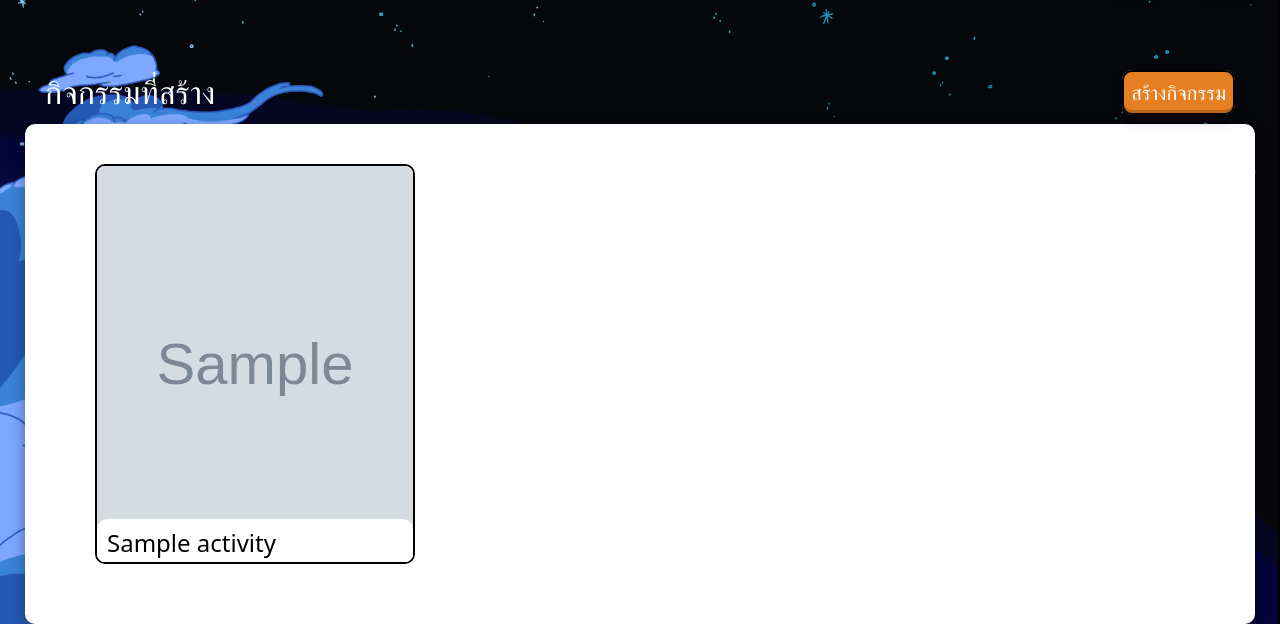
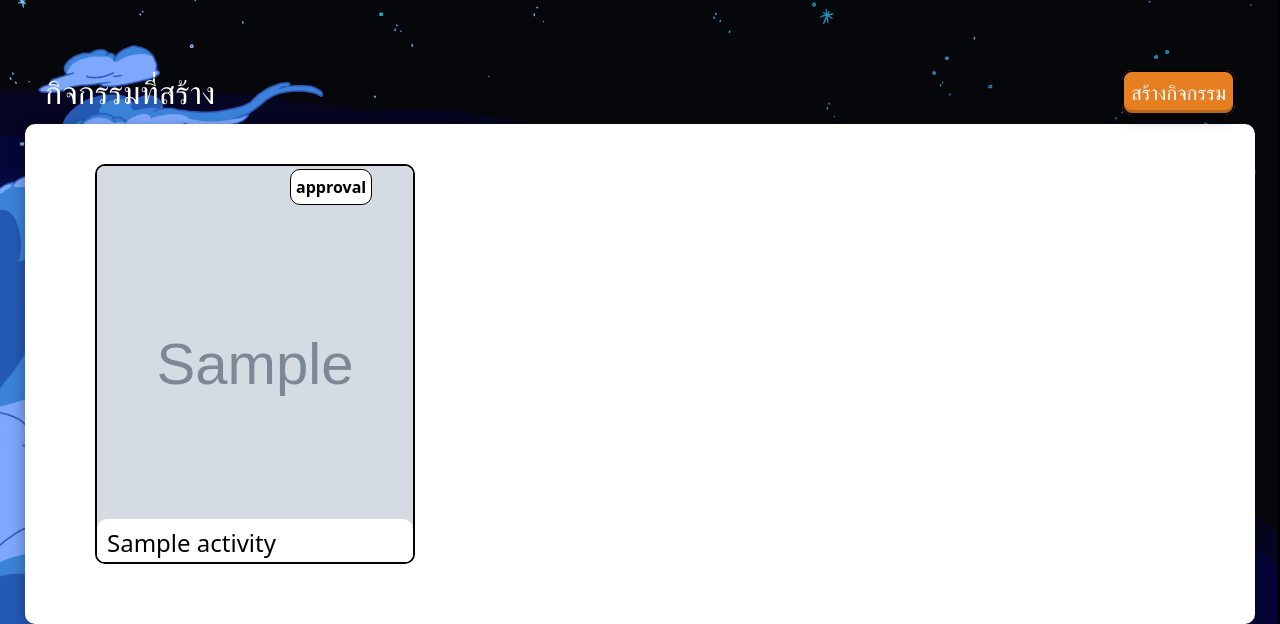
Before and after one commit to Teset13118/ServerSideWeb-Project, a Django app: page /Organizer/ in a window 1280 px wide. Shown: the part 57-681 px from the top of the page. Run offline with Django 5.2, Linux system fonts and the light colour scheme; a user stored in the database is signed in; tables that the repository leaves empty hold one stand-in row (values such as "Sample post"); grey boxes marked "Sample" are stand-in pictures; some libraries are stand-ins or nearby versions.

Commit message:
is approve

```diff
--- a/project_event_management/event_web/static/style.css
+++ b/project_event_management/event_web/static/style.css
@@ -576,6 +576,22 @@ body {
     flex-wrap: wrap;
     box-shadow: rgba(0, 0, 0, 0.35) 0px 5px 15px;
 }
+.box_approve{
+    position: absolute;
+    z-index: 1;
+    width: 21.5%;
+    display: flex;
+    justify-content: right;
+    margin-top: 3px;
+}
+.content_approve{
+    color: black;
+    width: fit-content;
+    padding: 5px;
+    border-radius: 10px;
+    border-style: solid;
+    border-width: 1px;
+}
 
 /* activity_comment_section */
 
--- a/project_event_management/event_web/templates/organizer/o_home.html
+++ b/project_event_management/event_web/templates/organizer/o_home.html
@@ -18,6 +18,10 @@ Home
         {% for i in activity %}
         {% if i.organizer_id == user.id  %}
         <a class="block_event" href="{% url 'url_p_activitypage' i.id %}">
+            <div class="box_approve">
+                <p class="content_approve" style="background-color: white;">
+                    <b>{{ i.is_approve }}</b></p>
+            </div>
             {% if i.activityimage_set.all %}
                 <img src="{{ i.activityimage_set.first.image_path.url }}" alt="" class="small_pic">
             {% else %}
--- a/project_event_management/event_web/templates/participants/p_home.html
+++ b/project_event_management/event_web/templates/participants/p_home.html
@@ -30,6 +30,7 @@ Home
     </div>
     <div class="home">
             {% for i in activity %}
+            {% if i.is_approve == "Approved" %}
             <a class="block_event" href="{% url 'url_p_activitypage' i.id %}">
                 {% if i.activityimage_set.all %}
                     <img src="{{ i.activityimage_set.first.image_path.url }}" alt="" class="small_pic">
@@ -44,6 +45,7 @@ Home
                     <p class="short_description" style="font-size: 16px;"><b>{{ i.short_description }}</b></p>
                 </div>
             </a>
+            {% endif %}
         {% empty %}
         <h2 style="align-self: center;">ยังไม่มีกิจกรรม</h2>
         {% endfor %}
--- a/project_event_management/event_web/templates/participants/p_profile_edit.html
+++ b/project_event_management/event_web/templates/participants/p_profile_edit.html
@@ -5,6 +5,7 @@ Profile_edit
 {% endblock %}
 
 {% block content %}
+<a href="{% url 'url_profile' %}" class="btn_back"><b>Back</b></a>
 <div class="main_profile">
     <div class="ex3">
         <h2 class="ghost" style="color: white;">แก้ไขข้อมูล</h2>
--- a/project_event_management/event_web/urls.py
+++ b/project_event_management/event_web/urls.py
@@ -18,6 +18,7 @@ urlpatterns = [
     path("activity/<int:activity_id>", ViewActivity.as_view(), name="url_p_activitypage"),
     path("create_activity/", View_CreateActivity.as_view(), name="url_o_createactivity"),
     path("edit_activity/<int:activity_id>", EditActivity.as_view(), name="url_mo_editactivity"),
+    path("delete_activity/<int:activity_id>", DeleteActivity.as_view(), name="url_mo_deleteactivity"),
 
     path("manage/users/", ViewManageUser.as_view(), name="url_m_manageusers"),
     path("manage/users/delete/<int:user_id>/", ViewManageUser.as_view(), name="url_m_deleteusers"),
--- a/project_event_management/event_web/views.py
+++ b/project_event_management/event_web/views.py
@@ -144,7 +144,7 @@ class ViewActivity(View):
         })
     def post(self, request, activity_id):
         activity = Activity.objects.get(id=activity_id)
-        action = request.POST.get('action')
+        act = request.POST.get('act')
         comment = request.POST.get("comment")
         score = request.POST.get("score")
 
@@ -158,13 +158,13 @@ class ViewActivity(View):
         else:
             messages.error(request, "Comment and score are required.")
 
-        if action == 'register':
+        if act == 'register':
             Registration.objects.create(
                 activity_id=activity_id,
                 participant_id=request.user.id
             )
             messages.success(request, "You have successfully registered for the activity.")
-        elif action == 'cancel':
+        elif act == 'cancel':
             Registration.objects.filter(
                 activity_id=activity_id,
                 participant_id=request.user.id
@@ -307,6 +307,12 @@ class EditActivity(View):
                 'purpose': purpose,
                 'activity_images': activity_images
             })
+class DeleteActivity(View):
+    def get(self, request, activity_id):
+        Activity.objects.filter(
+            organizer_id = request.user.id,
+            id = activity_id).delete()
+        return redirect('url_o_homepage')
 
 class SelectCategory(View):
     def get(self, request):
```
Also changed, not shown: project_event_management/event_web/templates/participants/p_activity.html (+14 -17 lines).
